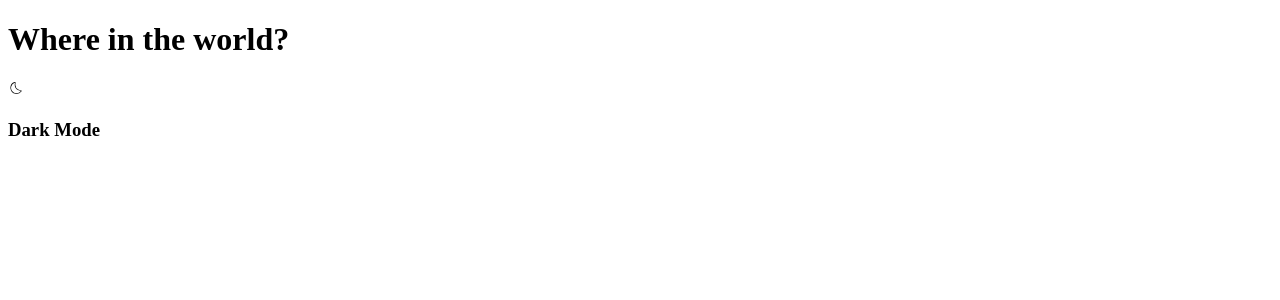
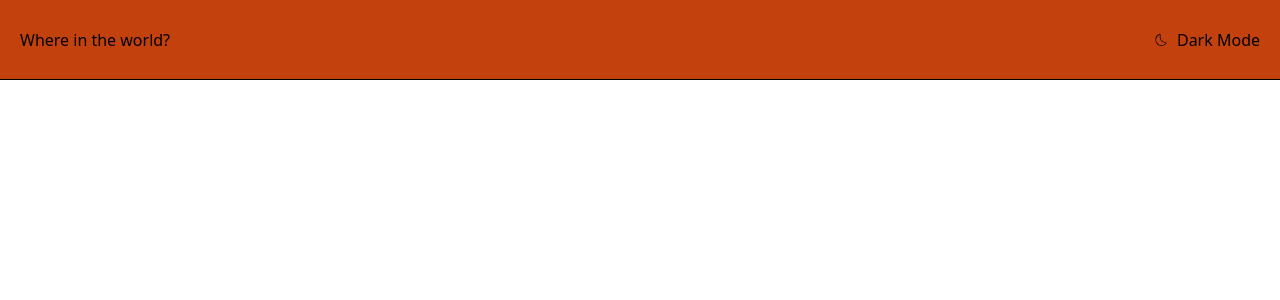
Before and after one commit to Ibrahimabudalah/rest-countries-frontend, a React (Create React App) app: page / in a window 1280 px wide. Shown: the top 300 px of the page. Built offline with nearby package versions, Linux system fonts and the light colour scheme.

Commit message:
added basic styling + installed react icon lib

```diff
--- a/package.json
+++ b/package.json
@@ -36,5 +36,8 @@
       "last 1 firefox version",
       "last 1 safari version"
     ]
+  },
+  "devDependencies": {
+    "tailwindcss": "^3.2.7"
   }
 }
--- a/src/App.css
+++ b/src/App.css
@@ -1,38 +1,3 @@
-.App {
-  text-align: center;
-}
-
-.App-logo {
-  height: 40vmin;
-  pointer-events: none;
-}
-
-@media (prefers-reduced-motion: no-preference) {
-  .App-logo {
-    animation: App-logo-spin infinite 20s linear;
-  }
-}
-
-.App-header {
-  background-color: #282c34;
-  min-height: 100vh;
-  display: flex;
-  flex-direction: column;
-  align-items: center;
-  justify-content: center;
-  font-size: calc(10px + 2vmin);
-  color: white;
-}
-
-.App-link {
-  color: #61dafb;
-}
-
-@keyframes App-logo-spin {
-  from {
-    transform: rotate(0deg);
-  }
-  to {
-    transform: rotate(360deg);
-  }
-}
+@tailwind base;
+@tailwind components;
+@tailwind utilities;
--- a/src/Components/Header/Header.jsx
+++ b/src/Components/Header/Header.jsx
@@ -3,11 +3,11 @@ import { CiDark } from "react-icons/ci";
 
 function Header() {
   return (
-    <div>
+    <div className="flex items-center justify-between p-5 bg-orange-700 h-20 sticky border-b border-b-black">
       <h1>Where in the world?</h1>
-      <div>
-              <CiDark />
-              <h3>Dark Mode</h3>
+      <div className="flex items-center">
+        <CiDark />
+        <h3 className="pl-2">Dark Mode</h3>
       </div>
     </div>
   );
--- /dev/null
+++ b/tailwind.config.js
@@ -0,0 +1,8 @@
+/** @type {import('tailwindcss').Config} */
+module.exports = {
+  content: ["./src/**/*.{js,jsx,ts,tsx}"],
+  theme: {
+    extend: {},
+  },
+  plugins: [],
+};
```
Also changed, not shown: 1 other file (tests, documents, lock files or other folders).
